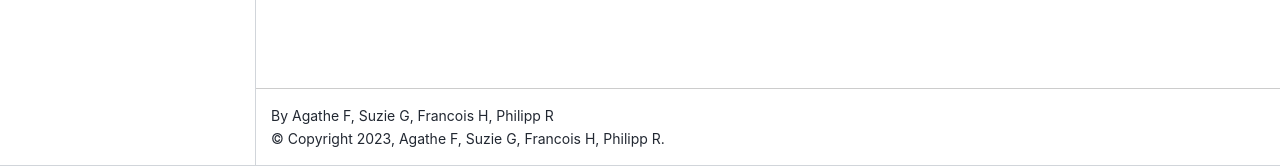
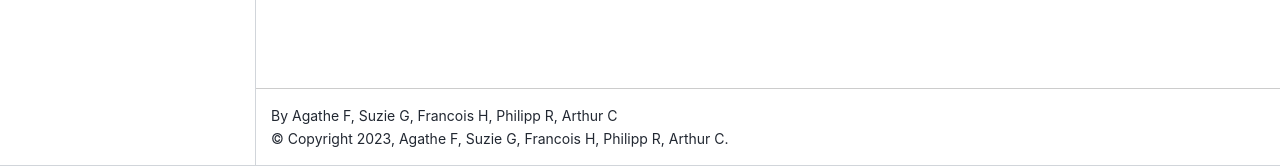
Before and after one commit to equilibration/equipy, a Sphinx documentation site: the page built from docs/index.rst, in a window 1280 px wide. Shown: the part 734-900 px from the top of the page. Built offline with Sphinx 7.4.7 and the Sphinx Book theme 1.1.4, drawn with Linux system fonts in a browser that asks for light colours.

Commit message:
add author to docs

```diff
--- a/docs/conf.py
+++ b/docs/conf.py
@@ -11,8 +11,8 @@ import sys
 sys.path.insert(0, os.path.abspath("../"))
 
 project = 'EquiPy'
-copyright = '2023, Agathe F, Suzie G, Francois H, Philipp R'
-author = 'Agathe F, Suzie G, Francois H, Philipp R'
+copyright = '2023, Agathe F, Suzie G, Francois H, Philipp R, Arthur C'
+author = 'Agathe F, Suzie G, Francois H, Philipp R, Arthur C'
 release = '0.0.3'
 
 # -- General configuration ---------------------------------------------------
```
